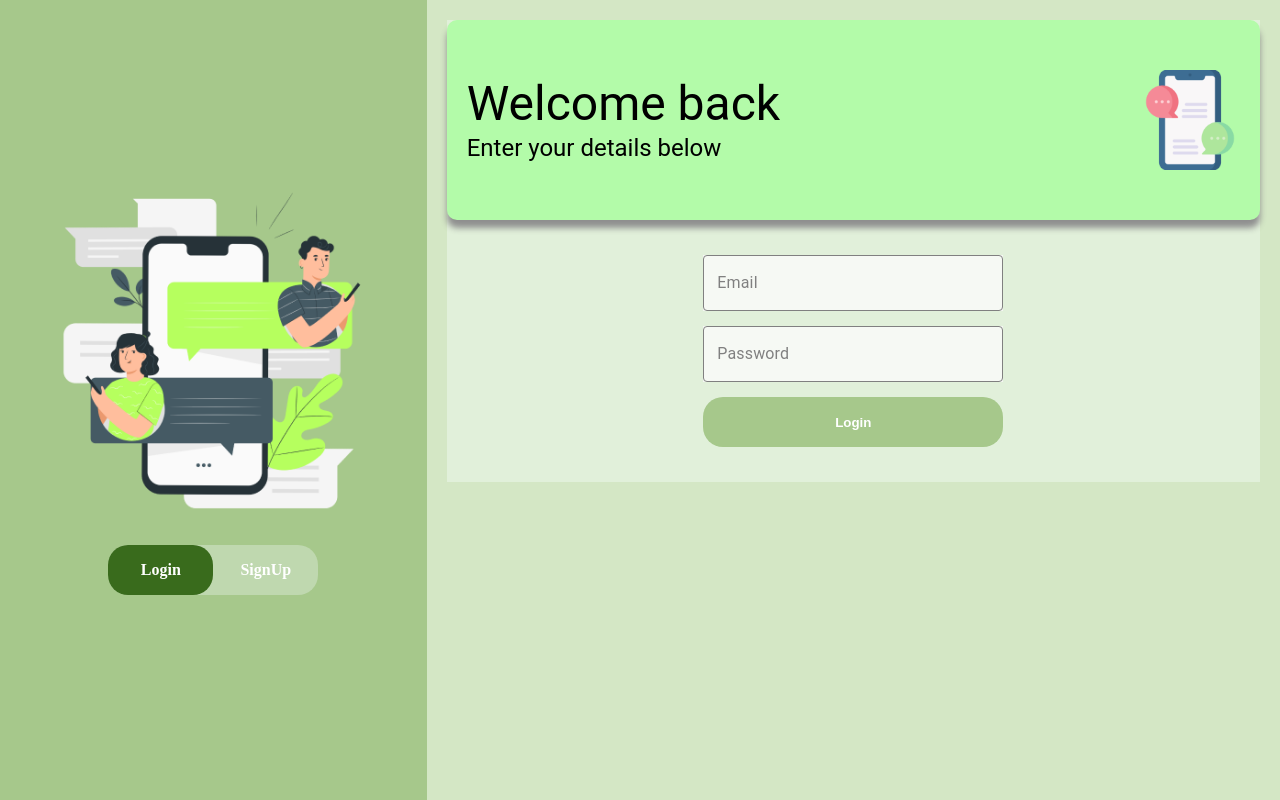
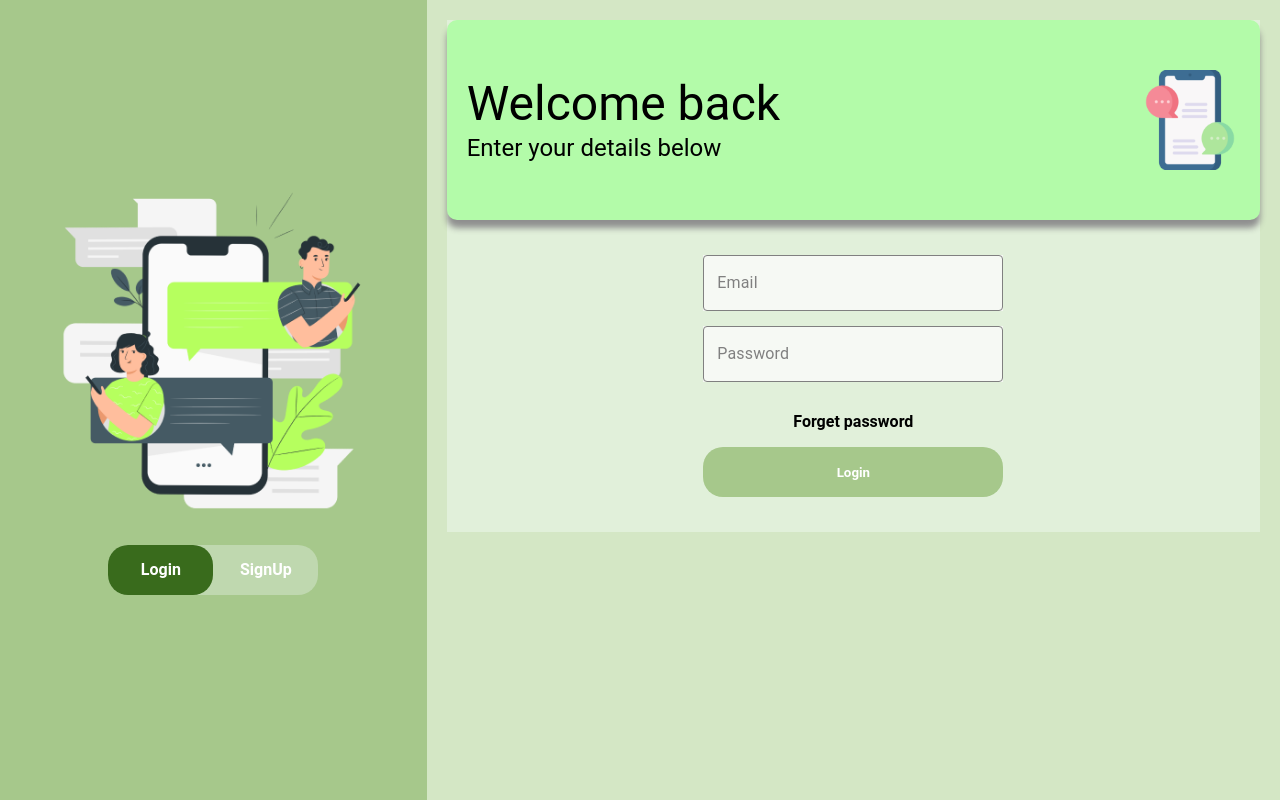
Before and after one commit to AmrWeb02/Saraha, a React (Vite) app: page / in a window 1280 px wide. Built offline with nearby package versions, Linux system fonts and the light colour scheme.

Commit message:
Added specific font-family to few elements. Removed console.log to improve performance.

```diff
--- a/src/App.css
+++ b/src/App.css
@@ -0,0 +1,3 @@
+p, input, h1, h2,h3, div{
+    font-family: "Roboto", "Helvetica", "Arial", sans-serif;
+}
--- a/src/Components/LoginForm.jsx
+++ b/src/Components/LoginForm.jsx
@@ -1,6 +1,6 @@
 import React, {useState} from 'react'
 import { ToastContainer, toast } from 'react-toastify';
-import { useNavigate } from 'react-router-dom';
+import { useNavigate, NavLink } from 'react-router-dom';
 // Components
 import Box from '@mui/material/Box';
 import TextField from '@mui/material/TextField';
@@ -44,16 +44,16 @@ const LoginForm = () => {
     // }
   }
   const toastMaker = (responseErrors) =>{
-    console.log("tempArr,", responseErrors);
+    // console.log("tempArr,", responseErrors);
       try{
         if('successMessage' in responseErrors){
           toast.success(responseErrors.successMessage);
         }
         else{
           for(let err of responseErrors ){
-            console.log(err);
+            // console.log(err);
             toast.error(err.message);
-            console.log(err.message);
+            // console.log(err.message);
           }
         }
 
@@ -66,24 +66,24 @@ const LoginForm = () => {
   const formValidator = async (e) =>{
     e.preventDefault();
     if( (data.email !=="") && (data.password !=="") ){
-      console.log("Login data is sent to server");
+      // console.log("Login data is sent to server");
       responseErrors= await sendData('https://saraha-app-eight.vercel.app/auth/login',data);
       toastMaker(responseErrors);
-      console.log(responseErrors);
+      // console.log(responseErrors);
       window.localStorage.setItem("token", responseErrors.data.token);
-      console.log(window.localStorage);
+      // console.log(window.localStorage);
       navigate("/home");
     }
     if(data.email.trim()===""){
       setErrorData((prevErrorData)=> {return {...prevErrorData, email:true}});
       setErrorNames((prevErrorNames) => {return {...prevErrorNames, email:"Empty Field"}})
-      console.log('email problem');
-      console.log(ErrorData);
+      // console.log('email problem');
+      // console.log(ErrorData);
     }
     if(data.password.trim()===""){
       setErrorData((prevErrorData)=> {return {...prevErrorData, password:true}});
       setErrorNames((prevErrorNames) => {return {...prevErrorNames, password:"Empty Field"}})
-      console.log("password problem");
+      // console.log("password problem");
     }
   }
   const errorReset = (e) =>{
@@ -115,6 +115,7 @@ const LoginForm = () => {
                    error={ErrorData.password}
                    helperText={ErrorNames.password}
         />
+        <NavLink to="/forgot-password" style={{color:"black", width:"auto"}}>Forget password</NavLink>
         <SubmitBtn label="Login" formValidator={formValidator}/>
         <ToastContainer position="bottom-right" theme="light" style={{width:"70%"}}/>
       </Box>
--- a/src/Pages/Home.jsx
+++ b/src/Pages/Home.jsx
@@ -16,7 +16,7 @@ const Home = () => {
   const userData = useLoaderData();
   const [messages, setMessages] = useState(userData.messages);
   // const messages = userData.messages;
-  console.log(messages);
+  // console.log(messages);
   const handleClose = () =>{
     setdrawOpen(false);
   }
```
Also changed, not shown: src/Pages/Profile.jsx (+7 -7 lines).
